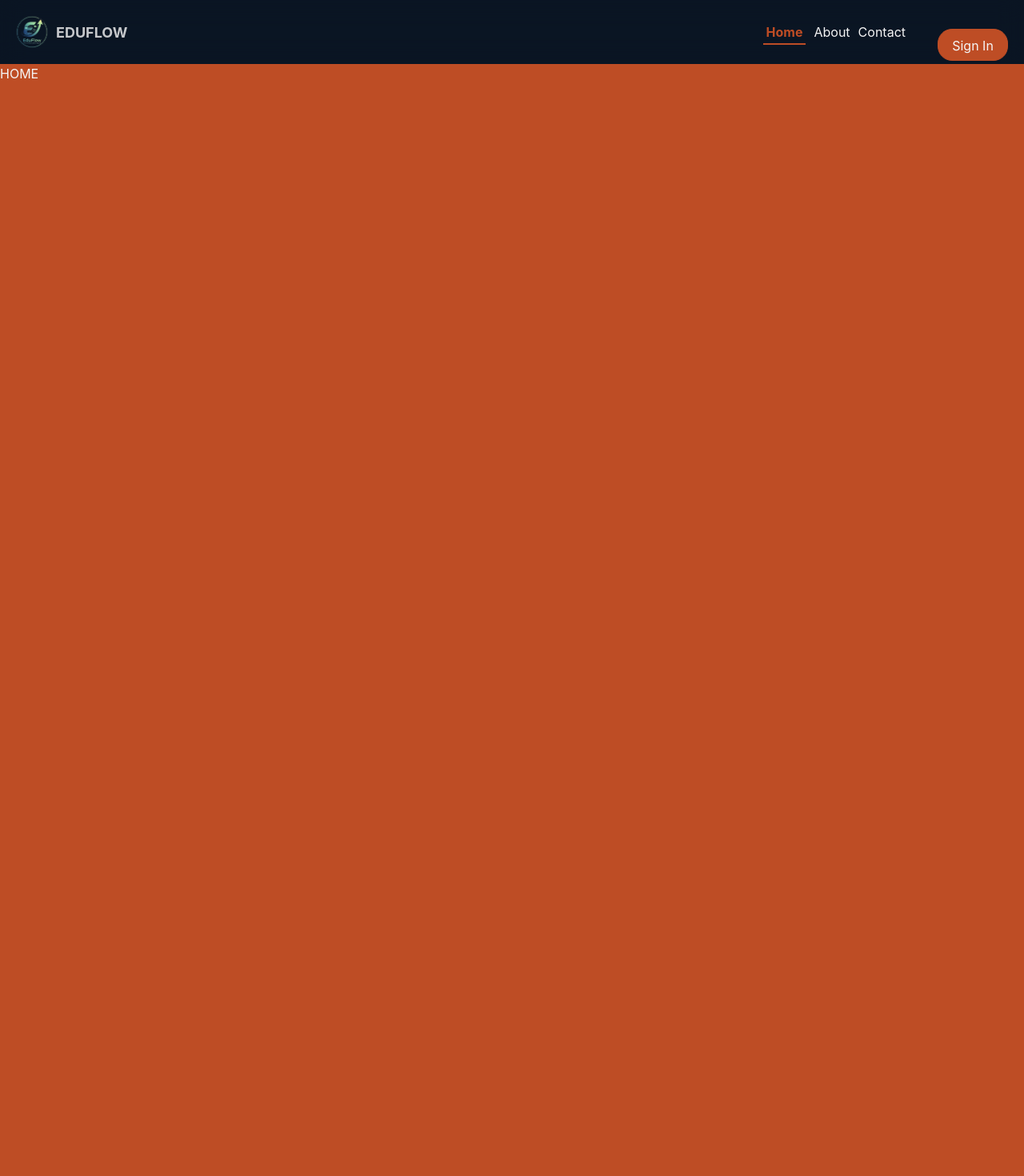
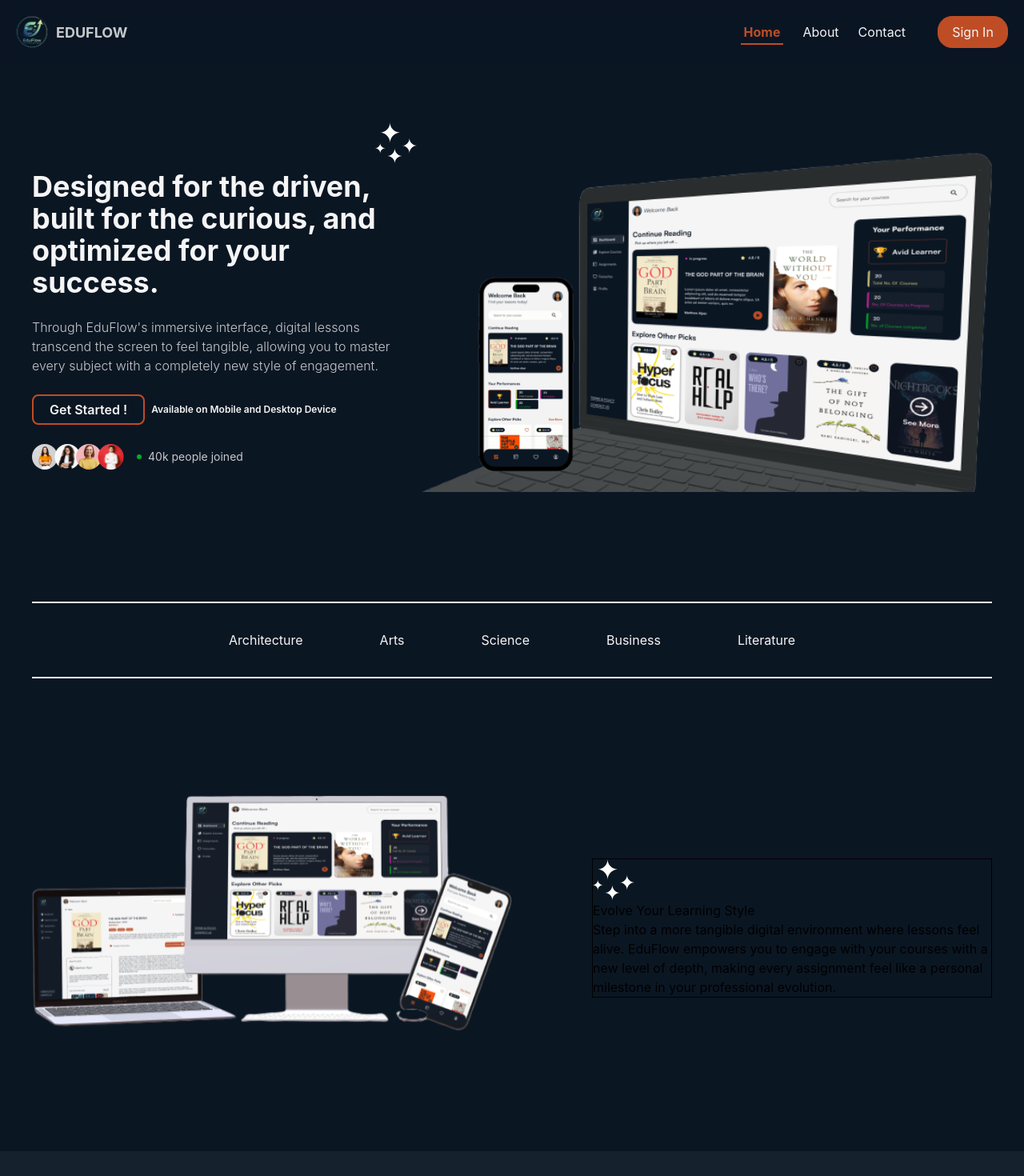
Before and after one commit to Davickyz/Eduflow, a React (Vite) app: page / in a window 1280 px wide. Shown: the top 1470 px of the page at 80% size. Built offline with nearby package versions, Linux system fonts and the light colour scheme.

Commit message:
Landing Page - Section 1 design

```diff
--- /dev/null
+++ b/src/components/website_components/GetStarted.jsx
@@ -0,0 +1,13 @@
+import { Link } from "react-router-dom";
+
+const GetStarted = () => {
+  return (
+    <>
+      <Link to='/signup'>
+        <button className="bg-primary border-2 border-orange-accent rounded-lg px-5 h-[38px] text-secondary font-semibold cursor-pointer hover:shadow-[0_0_2px_theme(colors.orange-accent)] ">Get Started !</button>
+      </Link>
+    </>
+  )
+}
+
+export default GetStarted;
--- a/src/components/website_components/Header.jsx
+++ b/src/components/website_components/Header.jsx
@@ -12,7 +12,7 @@ const Header = () => {
           <h3 className="uppercase font-bold text-secondary-light text-[18px] cursor-default">EduFlow</h3>
         </div>
         <div className="flex flex-row items-center gap-[40px]">
-          <ul className="flex flex-row gap-[10px]">
+          <ul className="flex flex-row gap-[24px]">
             <li ><NavLink to="/"  className="nav-item">Home</NavLink></li>
             <li><NavLink to="/about" className="nav-item">About</NavLink></li>
             <li><NavLink to="/contact" className="nav-item">Contact</NavLink></li>
--- /dev/null
+++ b/src/website_pages/Home.css
@@ -0,0 +1,5 @@
+@import "../css/tailwindcss.css";
+
+img{
+  @apply pointer-events-none;
+}
--- a/src/website_pages/Home.jsx
+++ b/src/website_pages/Home.jsx
@@ -1,7 +1,76 @@
+import { Link } from "react-router-dom";
+import GetStarted from "../components/website_components/GetStarted.jsx";
+import "./Home.css";
+import desktopMobile from "../assets/images/desktop-mobile.svg";
+import diamonds from "../assets/images/diamonds.svg";
+import globalUsers from "../assets/images/globalusers.svg";
+import deskPcMobile from "../assets/images/desktop-pc-mobile.svg";
+import threeDevices from "../assets/images/3-devices.svg";
+import multidisplays from "../assets/images/multidisplays.svg";
+
 const Home = () => {
   return (
     <>
-      <h1 className="h-1000 bg-orange-accent text-secondary">HOME</h1>
+      {/* Main */}
+      <section className="w-full flex justify-between items-center h-[80vh]">
+        {/* Text Content */}
+        <div className="w-[480px] flex  flex-col gap-6 relative">
+          {/* Diamond */}
+          <img className="absolute right-[-20px] top-[-60px]" src={ diamonds } />
+
+          <h1 className="font-bold text-secondary text-4xl w-full">
+            Designed for the driven, built for the curious, and optimized for your success.
+          </h1>
+          <h4 className="font-light text-secondary-light text-md w-[450px]">
+            Through EduFlow's immersive interface, digital lessons transcend the screen to feel tangible, allowing you to master every subject with a completely new style of engagement.
+          </h4>
+
+          {/* Get Started Button */}
+          <div className="flex gap-2 items-center">
+            <GetStarted />
+            <p className="text-xs font-semibold text-secondary">Available on Mobile and Desktop Device</p>
+          </div>
+
+          {/* Other Users */}
+          <div className="flex gap-4">
+            <img src={ globalUsers } />
+            <div className="flex gap-2 items-center">
+              <div className="bg-green-accent w-1.5 h-1.5 rounded"></div>
+              <p className="text-secondary-light font-normal text-sm">40k people joined</p>
+            </div>
+          </div>
+        </div>
+        {/* Image */}
+        <div>
+          <img className="w-full h-full" src= { desktopMobile } />
+        </div>
+      </section>
+
+      {/* ScrollBar */}
+      <section className="border-y-2 border-secondary flex items-center justify-center gap-24 h-24 my-8">
+        <p className="text-secondary font-normal text-md">Architecture</p>
+        <p className="text-secondary font-normal text-md">Arts</p>
+        <p className="text-secondary font-normal text-md">Science</p>
+        <p className="text-secondary font-normal text-md">Business</p>
+        <p className="text-secondary font-normal text-md">Literature</p>
+      </section>
+
+      <div>
+        {/* Evolve Your Learning Style */}
+        <section className="flex items-center justify-center gap-[100px] py-20">
+          <div>
+            <img className="w-[600px]" src={deskPcMobile} />
+          </div>
+          <div className="w-[500px] border">
+            <img src={diamonds} />
+            <p>Evolve Your <span>Learning Style</span></p>
+            <p>
+              Step into a more tangible digital environment where lessons feel alive. EduFlow empowers you to engage with your courses with a new level of depth, making every assignment feel like a personal milestone in your professional evolution.
+            </p>
+          </div>
+        </section>
+      </div>
+
     </>
   )
 }
--- a/src/website_pages/Login.css
+++ b/src/website_pages/Login.css
@@ -8,7 +8,7 @@
   @apply text-secondary font-medium text-2xl;
 }
 
-form{
+form.login-form{
   @apply flex flex-col gap-2 w-80 items-center;
 }
 
@@ -32,11 +32,11 @@ form{
   @apply outline-none border-orange-accent;
 }
 
-.eye{
+.login-form .eye{
   @apply absolute bottom-1.5 right-2 cursor-pointer;
 }
 
-button{
+.login-form button{
   @apply w-30 py-2 text-secondary bg-orange-accent rounded-sm mt-8;
 }
 
@@ -79,3 +79,8 @@ form > p:last-child > span{
 .signin-input:nth-child(6) > input {
   @apply pl-28
 }
+
+.signin-input:nth-child(5) .eye,
+.signin-input:nth-child(6) .eye{
+  @apply absolute bottom-1/4 right-2 cursor-pointer;
+}
--- a/src/website_pages/Signin.jsx
+++ b/src/website_pages/Signin.jsx
@@ -25,7 +25,7 @@ const Signin = () => {
           </div>
 
           {/* Form fields */}
-          <form action="">
+          <form action="" className="login-form">
 
             {/* Email Address */}
             <div className="input-div">
--- a/src/website_pages/Website.jsx
+++ b/src/website_pages/Website.jsx
@@ -6,7 +6,7 @@ const Website = () => {
   return(
     <>
       <Header />
-      <main className="bg-primary">
+      <main className="px-[40px]">
         <Outlet />
       </main>
       <Footer/>
```
Also changed, not shown: src/website_pages/Signup.jsx (+8 -3 lines).
